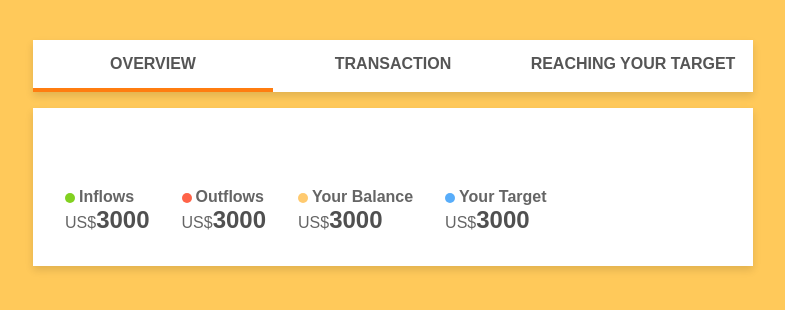
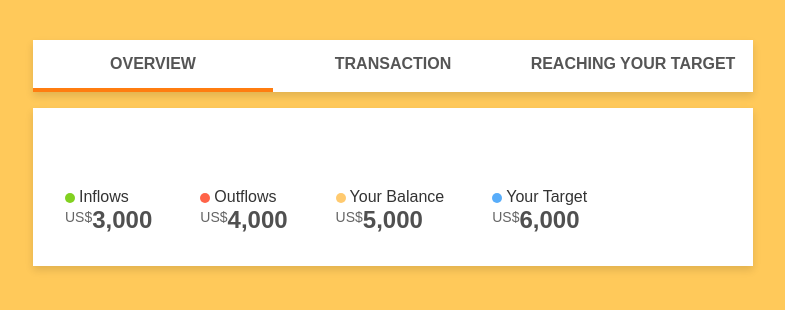
Before and after one commit to Harrislyg/angel-small-biz-hack, a React app: page / in a window 1280 px wide. Shown: the top 310 px of the page, without its empty margins (247-1032 px from the left). Built offline with nearby package versions, Linux system fonts and the light colour scheme; the HTML template or start-up script is replaced by a standard one.

Commit message:
adjust styling for Overview

```diff
--- a/src/components/Overview.jsx
+++ b/src/components/Overview.jsx
@@ -1,12 +1,13 @@
 import React, { Component } from 'react'
+import CurrencyFormatter from '../helpers/CurrencyFormatter'
 
 class Overview extends Component {
   render() {
     let statsItems = [
       { title: 'Inflows', currency: 'US$', amount: 3000, identifier: 'inflows' },
-      { title: 'Outflows', currency: 'US$', amount: 3000, identifier: 'outflows' },
-      { title: 'Your Balance', currency: 'US$', amount: 3000, identifier: 'your_balance' },
-      { title: 'Your Target', currency: 'US$', amount: 3000, identifier: 'your_target' },
+      { title: 'Outflows', currency: 'US$', amount: 4000, identifier: 'outflows' },
+      { title: 'Your Balance', currency: 'US$', amount: 5000, identifier: 'your_balance' },
+      { title: 'Your Target', currency: 'US$', amount: 6000, identifier: 'your_target' },
     ]
 
     let statsNodes = statsItems.map((statsData, index) => {
@@ -14,7 +15,7 @@ class Overview extends Component {
         <div className="overview__stats--item" key={index} id={`overview__stats--${statsData.identifier}`}>
           <div className="overview__stats--title">{statsData.title}</div>
           <div className="overview__stats--currency">{statsData.currency}</div>
-          <div className="overview__stats--amount">{statsData.amount}</div>
+          <div className="overview__stats--amount">{CurrencyFormatter.formatCurrency(statsData.amount)}</div>
         </div>
       );
     });
--- /dev/null
+++ b/src/helpers/CurrencyFormatter.js
@@ -0,0 +1,15 @@
+class CurrencyFormatter {
+  static formatCurrency(currency) {
+    let currencyString = currency.toString()
+    let chunksCount = Math.floor(currencyString.length / 3)
+    let chunkBeginIndices = Array(chunksCount).fill().map((_, i) => currencyString.length - ((i + 1) * 3))
+    let chunks = chunkBeginIndices.map((index) => currencyString.substr(index, 3))
+    if (chunkBeginIndices[0] !== 0) {
+      chunks.unshift(currencyString.substr(0, chunkBeginIndices[0]))
+    }
+
+    return chunks.join(",")
+  }
+}
+
+module.exports = CurrencyFormatter
--- a/src/scss/components/_overview.scss
+++ b/src/scss/components/_overview.scss
@@ -14,14 +14,16 @@ $overview-stats-title-inset: .875rem;
 
 .overview__stats--item {
   display: inline-block;
-  margin-right: 2em;
+  margin-right: 3em;
+}
+.overview__stats--item:last-child {
+  margin-right: 0;
 }
 
 .overview__stats--title {
   padding-left: $overview-stats-title-inset;
   font-family: 'PT Sans', sans-serif;
-  font-weight: bold;
-  color: #656565;
+  color: #333;
   position: relative;
 
   &::before {
@@ -50,8 +52,9 @@ $overview-stats-title-inset: .875rem;
 
 .overview__stats--currency {
   font-family: "Source Sans Pro", sans-serif;
-  font-size: 1rem;
+  font-size: .875rem;
   color: #656565;
+  transform: translateY(-.375rem);
 }
 
 .overview__stats--amount {
```
